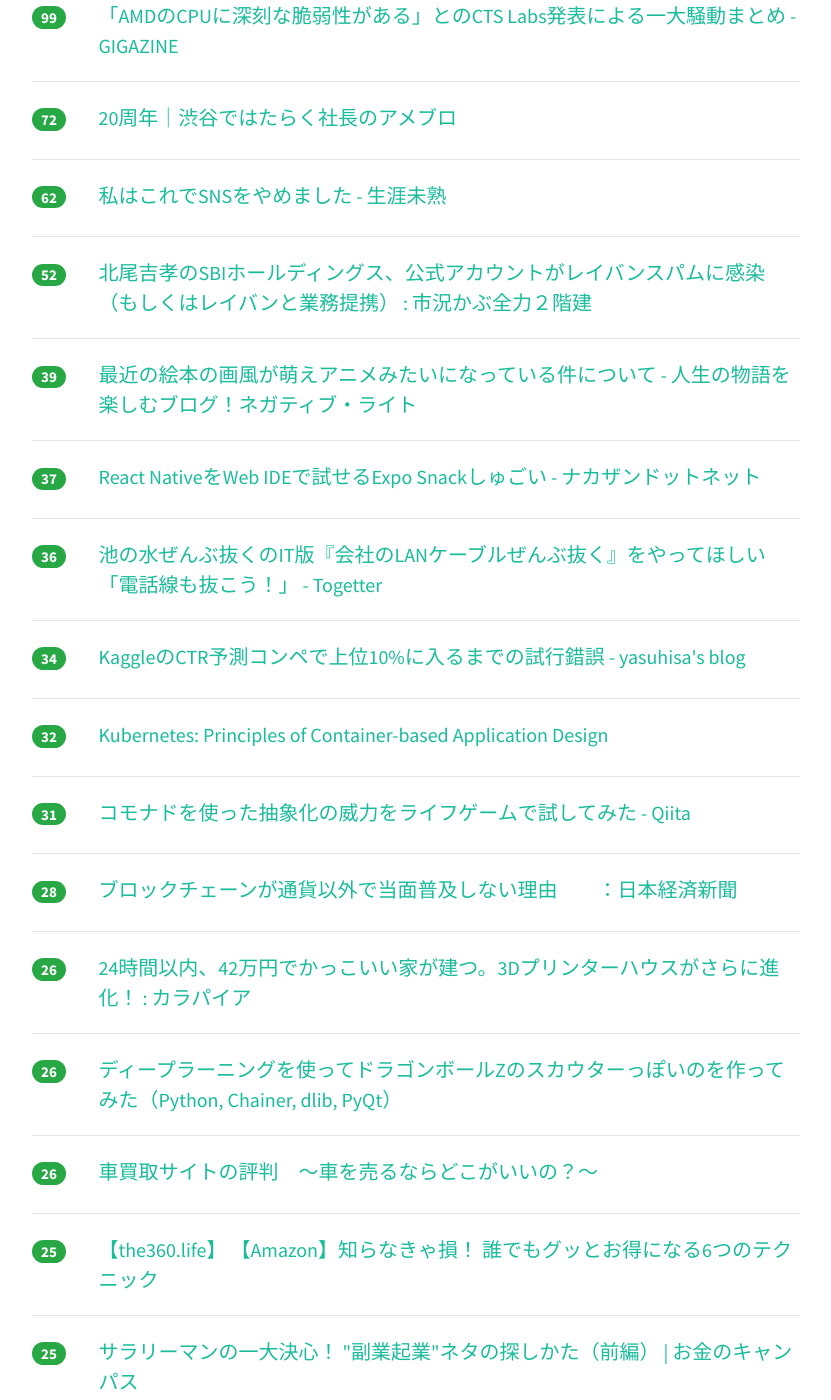
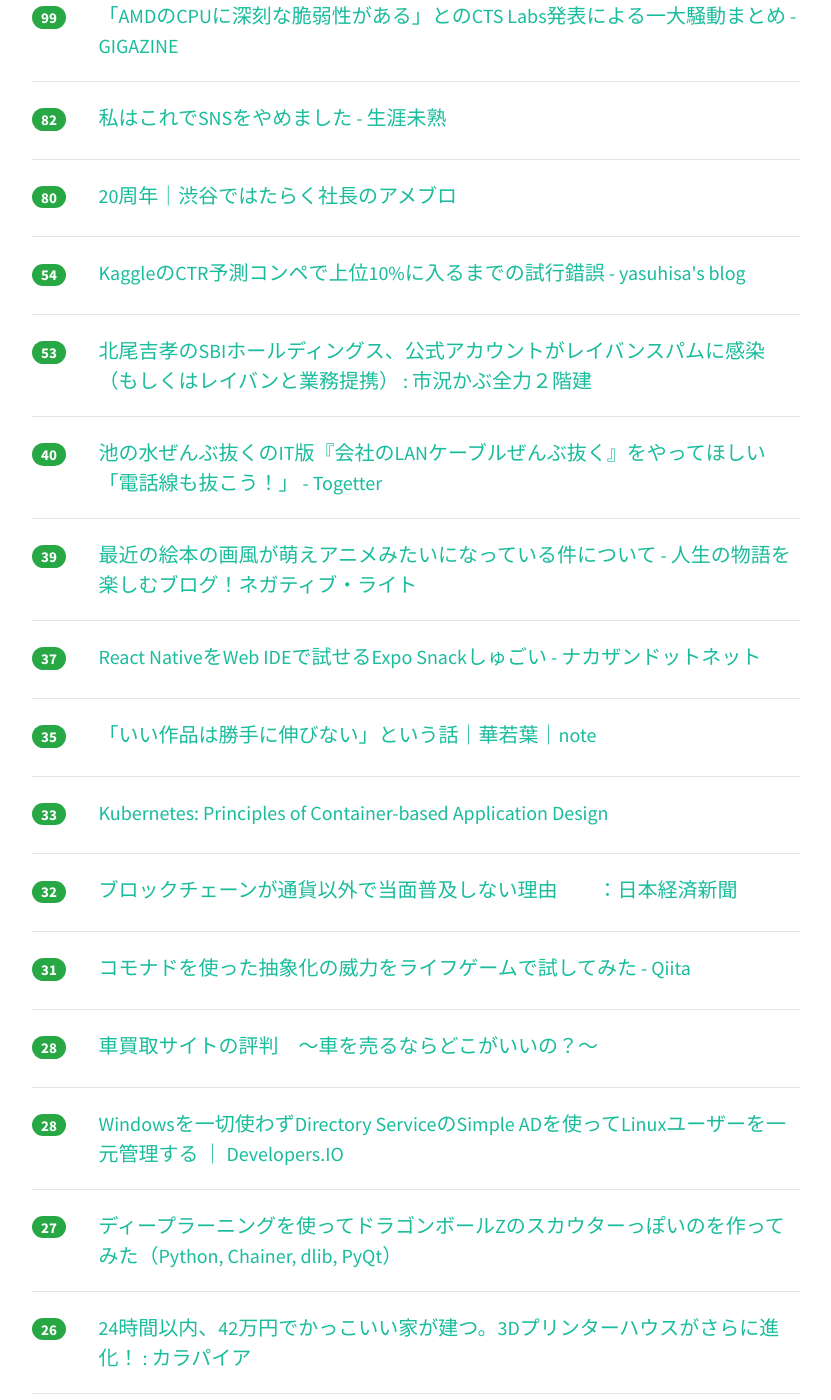
Before and after one commit to yatta47/hatena-matome-site, a Jekyll site: the page built from _posts/2018-03-18-hatena.md, in a window 1280 px wide and 1400 px high, scrolled down 807 px. Shown: the whole window, without its empty margins (224-1055 px from the left). Built offline with Jekyll 4.4.1, drawn with Linux system fonts in a browser that asks for light colours; nearby versions of some CDN libraries; some of the changed text lies outside the part shown.

Commit message:
Updated 2018-03-18

```diff
--- a/_posts/2018-03-18-hatena.md
+++ b/_posts/2018-03-18-hatena.md
@@ -1,28 +1,28 @@
 ---
 layout: post
 title:  "2018-03-18 はてぶIT"
-date:   2018-03-18 20:02:43
+date:   2018-03-18 21:02:12
 tags: [it-hotentry]
 ---
-45 件のデータあり
+47 件のデータあり
 
 <hr><div class="row">
-<div class="col-1"><span class="badge badge-pill badge-success h2">714</span></div>
+<div class="col-1"><span class="badge badge-pill badge-success h2">727</span></div>
 <div class="col-11"><a href='https://www.jstage.jst.go.jp/article/kagakutoseibutsu/51/5/51_318/_pdf' target='_blank'>統計検定を理解せずに使っている人のために I - J-Stage</a></div>
 </div>
 <hr>
 <div class="row">
-<div class="col-1"><span class="badge badge-pill badge-success h2">400</span></div>
+<div class="col-1"><span class="badge badge-pill badge-success h2">424</span></div>
 <div class="col-11"><a href='http://sato001.com/high-speed-input-keyboard' target='_blank'>キーボードの入力スピードを飛躍的に向上させる入力テクニック</a></div>
 </div>
 <hr>
 <div class="row">
-<div class="col-1"><span class="badge badge-pill badge-success h2">159</span></div>
+<div class="col-1"><span class="badge badge-pill badge-success h2">161</span></div>
 <div class="col-11"><a href='https://hakobe932.hatenablog.com/entry/2018/03/17/190938' target='_blank'>やっていく技術テーマを探す - はこべにっき ♨</a></div>
 </div>
 <hr>
 <div class="row">
-<div class="col-1"><span class="badge badge-pill badge-success h2">108</span></div>
+<div class="col-1"><span class="badge badge-pill badge-success h2">128</span></div>
 <div class="col-11"><a href='https://www.nginx.com/blog/nginx-1-13-10-grpc/' target='_blank'>Announcing gRPC Support in NGINX - NGINX</a></div>
 </div>
 <hr>
@@ -37,18 +37,28 @@ tags: [it-hotentry]
 </div>
 <hr>
 <div class="row">
-<div class="col-1"><span class="badge badge-pill badge-success h2">72</span></div>
+<div class="col-1"><span class="badge badge-pill badge-success h2">82</span></div>
+<div class="col-11"><a href='http://syossan.hateblo.jp/entry/2018/03/18/063034' target='_blank'>私はこれでSNSをやめました - 生涯未熟</a></div>
+</div>
+<hr>
+<div class="row">
+<div class="col-1"><span class="badge badge-pill badge-success h2">80</span></div>
 <div class="col-11"><a href='https://ameblo.jp/shibuya/entry-12360942593.html' target='_blank'>20周年｜渋谷ではたらく社長のアメブロ</a></div>
 </div>
 <hr>
 <div class="row">
-<div class="col-1"><span class="badge badge-pill badge-success h2">62</span></div>
-<div class="col-11"><a href='http://syossan.hateblo.jp/entry/2018/03/18/063034' target='_blank'>私はこれでSNSをやめました - 生涯未熟</a></div>
+<div class="col-1"><span class="badge badge-pill badge-success h2">54</span></div>
+<div class="col-11"><a href='http://www.yasuhisay.info/entry/kaggle_avazu_ctr_prediction' target='_blank'>KaggleのCTR予測コンペで上位10%に入るまでの試行錯誤 - yasuhisa's blog</a></div>
 </div>
 <hr>
 <div class="row">
-<div class="col-1"><span class="badge badge-pill badge-success h2">52</span></div>
+<div class="col-1"><span class="badge badge-pill badge-success h2">53</span></div>
 <div class="col-11"><a href='http://kabumatome.doorblog.jp/archives/65914917.html' target='_blank'>北尾吉孝のSBIホールディングス、公式アカウントがレイバンスパムに感染（もしくはレイバンと業務提携） : 市況かぶ全力２階建</a></div>
+</div>
+<hr>
+<div class="row">
+<div class="col-1"><span class="badge badge-pill badge-success h2">40</span></div>
+<div class="col-11"><a href='https://togetter.com/li/1209487' target='_blank'>池の水ぜんぶ抜くのIT版『会社のLANケーブルぜんぶ抜く』をやってほしい「電話線も抜こう！」 - Togetter</a></div>
 </div>
 <hr>
 <div class="row">
@@ -62,18 +72,18 @@ tags: [it-hotentry]
 </div>
 <hr>
 <div class="row">
-<div class="col-1"><span class="badge badge-pill badge-success h2">36</span></div>
-<div class="col-11"><a href='https://togetter.com/li/1209487' target='_blank'>池の水ぜんぶ抜くのIT版『会社のLANケーブルぜんぶ抜く』をやってほしい「電話線も抜こう！」 - Togetter</a></div>
+<div class="col-1"><span class="badge badge-pill badge-success h2">35</span></div>
+<div class="col-11"><a href='https://note.mu/wkbast/n/n9d262baf1b2a' target='_blank'>「いい作品は勝手に伸びない」という話｜華若葉｜note</a></div>
 </div>
 <hr>
 <div class="row">
-<div class="col-1"><span class="badge badge-pill badge-success h2">34</span></div>
-<div class="col-11"><a href='http://www.yasuhisay.info/entry/kaggle_avazu_ctr_prediction' target='_blank'>KaggleのCTR予測コンペで上位10%に入るまでの試行錯誤 - yasuhisa's blog</a></div>
+<div class="col-1"><span class="badge badge-pill badge-success h2">33</span></div>
+<div class="col-11"><a href='http://blog.kubernetes.io/2018/03/principles-of-container-app-design.html' target='_blank'>Kubernetes: Principles of Container-based Application Design</a></div>
 </div>
 <hr>
 <div class="row">
 <div class="col-1"><span class="badge badge-pill badge-success h2">32</span></div>
-<div class="col-11"><a href='http://blog.kubernetes.io/2018/03/principles-of-container-app-design.html' target='_blank'>Kubernetes: Principles of Container-based Application Design</a></div>
+<div class="col-11"><a href='https://www.nikkei.com/article/DGXMZO28174890V10C18A3000000/' target='_blank'>ブロックチェーンが通貨以外で当面普及しない理由　　：日本経済新聞</a></div>
 </div>
 <hr>
 <div class="row">
@@ -83,22 +93,22 @@ tags: [it-hotentry]
 <hr>
 <div class="row">
 <div class="col-1"><span class="badge badge-pill badge-success h2">28</span></div>
-<div class="col-11"><a href='https://www.nikkei.com/article/DGXMZO28174890V10C18A3000000/' target='_blank'>ブロックチェーンが通貨以外で当面普及しない理由　　：日本経済新聞</a></div>
+<div class="col-11"><a href='http://shizu183.com/?p=557' target='_blank'>車買取サイトの評判　～車を売るならどこがいいの？～</a></div>
+</div>
+<hr>
+<div class="row">
+<div class="col-1"><span class="badge badge-pill badge-success h2">28</span></div>
+<div class="col-11"><a href='https://dev.classmethod.jp/cloud/aws/linux-simplead-management/' target='_blank'>Windowsを一切使わずDirectory ServiceのSimple ADを使ってLinuxユーザーを一元管理する ｜ Developers.IO</a></div>
+</div>
+<hr>
+<div class="row">
+<div class="col-1"><span class="badge badge-pill badge-success h2">27</span></div>
+<div class="col-11"><a href='http://neuro-educator.com/dbscouter/' target='_blank'>ディープラーニングを使ってドラゴンボールZのスカウターっぽいのを作ってみた（Python, Chainer, dlib, PyQt）</a></div>
 </div>
 <hr>
 <div class="row">
 <div class="col-1"><span class="badge badge-pill badge-success h2">26</span></div>
 <div class="col-11"><a href='http://karapaia.com/archives/52255337.html' target='_blank'>24時間以内、42万円でかっこいい家が建つ。3Dプリンターハウスがさらに進化！ : カラパイア</a></div>
-</div>
-<hr>
-<div class="row">
-<div class="col-1"><span class="badge badge-pill badge-success h2">26</span></div>
-<div class="col-11"><a href='http://neuro-educator.com/dbscouter/' target='_blank'>ディープラーニングを使ってドラゴンボールZのスカウターっぽいのを作ってみた（Python, Chainer, dlib, PyQt）</a></div>
-</div>
-<hr>
-<div class="row">
-<div class="col-1"><span class="badge badge-pill badge-success h2">26</span></div>
-<div class="col-11"><a href='http://shizu183.com/?p=557' target='_blank'>車買取サイトの評判　～車を売るならどこがいいの？～</a></div>
 </div>
 <hr>
 <div class="row">
@@ -113,17 +123,27 @@ tags: [it-hotentry]
 <hr>
 <div class="row">
 <div class="col-1"><span class="badge badge-pill badge-success h2">23</span></div>
-<div class="col-11"><a href='https://dev.classmethod.jp/cloud/aws/linux-simplead-management/' target='_blank'>Windowsを一切使わずDirectory ServiceのSimple ADを使ってLinuxユーザーを一元管理する ｜ Developers.IO</a></div>
+<div class="col-11"><a href='http://katsumakazuyo.hatenablog.com/entry/2018/03/18/092534' target='_blank'>Windows10はたまにインストールし直すと気持ちがいい - 勝間和代が徹底的にマニアックな話をアップするブログ</a></div>
 </div>
 <hr>
 <div class="row">
-<div class="col-1"><span class="badge badge-pill badge-success h2">23</span></div>
-<div class="col-11"><a href='http://katsumakazuyo.hatenablog.com/entry/2018/03/18/092534' target='_blank'>Windows10はたまにインストールし直すと気持ちがいい - 勝間和代が徹底的にマニアックな話をアップするブログ</a></div>
+<div class="col-1"><span class="badge badge-pill badge-success h2">22</span></div>
+<div class="col-11"><a href='https://www.moongift.jp/2018/03/xltrail-vba%E3%81%AE%E5%B7%AE%E5%88%86%E3%82%92%E8%A1%A8%E7%A4%BA%E3%81%99%E3%82%8Bgit%E3%82%B5%E3%83%96%E3%82%B3%E3%83%9E%E3%83%B3%E3%83%89/' target='_blank'>xltrail - VBAの差分を表示するGitサブコマンド MOONGIFT</a></div>
+</div>
+<hr>
+<div class="row">
+<div class="col-1"><span class="badge badge-pill badge-success h2">22</span></div>
+<div class="col-11"><a href='https://www.moongift.jp/2018/03/mailhog-%E7%AE%A1%E7%90%86%E7%94%BB%E9%9D%A2%E4%BB%98%E3%81%8D%E3%81%AA%E9%96%8B%E7%99%BA%E7%94%A8%E3%83%A1%E3%83%BC%E3%83%AB%E3%82%B5%E3%83%BC%E3%83%90/' target='_blank'>MailHog - 管理画面付きな開発用メールサーバ MOONGIFT</a></div>
 </div>
 <hr>
 <div class="row">
 <div class="col-1"><span class="badge badge-pill badge-success h2">21</span></div>
 <div class="col-11"><a href='https://developers.google.com/web/updates/2018/03/clipboardapi' target='_blank'>Unblocking Clipboard Access  |  Web  |  Google Developers</a></div>
+</div>
+<hr>
+<div class="row">
+<div class="col-1"><span class="badge badge-pill badge-success h2">21</span></div>
+<div class="col-11"><a href='http://reokaminaga.hatenablog.com/entry/2018/03/01/035722' target='_blank'>プログラマーとは誰か - かみなが れお</a></div>
 </div>
 <hr>
 <div class="row">
@@ -137,33 +157,18 @@ tags: [it-hotentry]
 </div>
 <hr>
 <div class="row">
-<div class="col-1"><span class="badge badge-pill badge-success h2">20</span></div>
-<div class="col-11"><a href='http://reokaminaga.hatenablog.com/entry/2018/03/01/035722' target='_blank'>プログラマーとは誰か - かみなが れお</a></div>
-</div>
-<hr>
-<div class="row">
-<div class="col-1"><span class="badge badge-pill badge-success h2">20</span></div>
-<div class="col-11"><a href='https://www.moongift.jp/2018/03/xltrail-vba%E3%81%AE%E5%B7%AE%E5%88%86%E3%82%92%E8%A1%A8%E7%A4%BA%E3%81%99%E3%82%8Bgit%E3%82%B5%E3%83%96%E3%82%B3%E3%83%9E%E3%83%B3%E3%83%89/' target='_blank'>xltrail - VBAの差分を表示するGitサブコマンド MOONGIFT</a></div>
-</div>
-<hr>
-<div class="row">
-<div class="col-1"><span class="badge badge-pill badge-success h2">20</span></div>
-<div class="col-11"><a href='https://note.mu/wkbast/n/n9d262baf1b2a' target='_blank'>「いい作品は勝手に伸びない」という話｜華若葉｜note</a></div>
-</div>
-<hr>
-<div class="row">
 <div class="col-1"><span class="badge badge-pill badge-success h2">19</span></div>
 <div class="col-11"><a href='http://b.hatena.ne.jp/guide?via=201027' target='_blank'>rfgvdsfgvdsf</a></div>
 </div>
 <hr>
 <div class="row">
-<div class="col-1"><span class="badge badge-pill badge-success h2">18</span></div>
-<div class="col-11"><a href='https://www.gizmodo.jp/2018/03/notchs-arent-cool-anymore-already.html' target='_blank'>「ノッチ」のクールさがたったの半年で消滅した理由 | ギズモード・ジャパン</a></div>
+<div class="col-1"><span class="badge badge-pill badge-success h2">19</span></div>
+<div class="col-11"><a href='http://www.tortoise-shell.net/entry/skill-up-strategy' target='_blank'>デザイナーのスキルアップ戦略と、重要な３つの観点 - Tortoise Shell</a></div>
 </div>
 <hr>
 <div class="row">
 <div class="col-1"><span class="badge badge-pill badge-success h2">18</span></div>
-<div class="col-11"><a href='http://www.tortoise-shell.net/entry/skill-up-strategy' target='_blank'>デザイナーのスキルアップ戦略と、重要な３つの観点 - Tortoise Shell</a></div>
+<div class="col-11"><a href='https://www.gizmodo.jp/2018/03/notchs-arent-cool-anymore-already.html' target='_blank'>「ノッチ」のクールさがたったの半年で消滅した理由 | ギズモード・ジャパン</a></div>
 </div>
 <hr>
 <div class="row">
@@ -173,16 +178,16 @@ tags: [it-hotentry]
 <hr>
 <div class="row">
 <div class="col-1"><span class="badge badge-pill badge-success h2">17</span></div>
+<div class="col-11"><a href='https://anond.hatelabo.jp/20180317190401' target='_blank'>ブクマ数なんて</a></div>
+</div>
+<hr>
+<div class="row">
+<div class="col-1"><span class="badge badge-pill badge-success h2">17</span></div>
 <div class="col-11"><a href='https://dev.classmethod.jp/cloud/extended-dialog-model/' target='_blank'>[日本語Alexa] 強制的にステータスをCOMPLETEDに遷移させることで、複雑なダイアログモデルを作成してみる ｜ Developers.IO</a></div>
 </div>
 <hr>
 <div class="row">
-<div class="col-1"><span class="badge badge-pill badge-success h2">16</span></div>
-<div class="col-11"><a href='https://anond.hatelabo.jp/20180317190401' target='_blank'>ブクマ数なんて</a></div>
-</div>
-<hr>
-<div class="row">
-<div class="col-1"><span class="badge badge-pill badge-success h2">16</span></div>
+<div class="col-1"><span class="badge badge-pill badge-success h2">17</span></div>
 <div class="col-11"><a href='https://corriente.top/bose-quietcomfort-35-sale-20180318/' target='_blank'>【7,560円オフ】Boseのワイヤレスヘッドホン「QuietComfort 35」がAmazon特選タイムセールで30,240円に | CoRRiENTE.top</a></div>
 </div>
 <hr>
@@ -192,28 +197,23 @@ tags: [it-hotentry]
 </div>
 <hr>
 <div class="row">
-<div class="col-1"><span class="badge badge-pill badge-success h2">15</span></div>
-<div class="col-11"><a href='https://www.moongift.jp/2018/03/mailhog-%E7%AE%A1%E7%90%86%E7%94%BB%E9%9D%A2%E4%BB%98%E3%81%8D%E3%81%AA%E9%96%8B%E7%99%BA%E7%94%A8%E3%83%A1%E3%83%BC%E3%83%AB%E3%82%B5%E3%83%BC%E3%83%90/' target='_blank'>MailHog - 管理画面付きな開発用メールサーバ MOONGIFT</a></div>
-</div>
-<hr>
-<div class="row">
 <div class="col-1"><span class="badge badge-pill badge-success h2">14</span></div>
 <div class="col-11"><a href='http://tatsumo77.hatenablog.com/entry/2018/03/17/193206' target='_blank'>はじめて撮影した桜の写真を振り返ってみました＠北海道岩見沢 - Circulation - Camera</a></div>
 </div>
 <hr>
 <div class="row">
-<div class="col-1"><span class="badge badge-pill badge-success h2">12</span></div>
+<div class="col-1"><span class="badge badge-pill badge-success h2">13</span></div>
 <div class="col-11"><a href='https://anond.hatelabo.jp/20180215075122' target='_blank'>YouTubeを見る感覚</a></div>
+</div>
+<hr>
+<div class="row">
+<div class="col-1"><span class="badge badge-pill badge-success h2">13</span></div>
+<div class="col-11"><a href='https://qiita.com/nekoumei/items/77d062d085c09e4a2c6a' target='_blank'>[Python]インスタ映えする決定木を描く - Qiita</a></div>
 </div>
 <hr>
 <div class="row">
 <div class="col-1"><span class="badge badge-pill badge-success h2">12</span></div>
 <div class="col-11"><a href='https://tobalog.com/2018/03/blog-must-item/' target='_blank'>僕がブログを書くときに欠かせない8つのアイテム #わたしのブログ環境</a></div>
-</div>
-<hr>
-<div class="row">
-<div class="col-1"><span class="badge badge-pill badge-success h2">12</span></div>
-<div class="col-11"><a href='https://qiita.com/nekoumei/items/77d062d085c09e4a2c6a' target='_blank'>[Python]インスタ映えする決定木を描く - Qiita</a></div>
 </div>
 <hr>
 <div class="row">
@@ -231,3 +231,13 @@ tags: [it-hotentry]
 <div class="col-11"><a href='https://note.mu/hiranotomoki/n/n7158e2c02321' target='_blank'>心に残っている仕事がその人のキャリアをかたちつくる｜Tomoki Hirano｜note</a></div>
 </div>
 <hr>
+<div class="row">
+<div class="col-1"><span class="badge badge-pill badge-success h2">11</span></div>
+<div class="col-11"><a href='https://wired.jp/2018/03/18/theranos-and-silicon-valleys-culture/' target='_blank'>セラノスCEOを訴追したことで、規制当局がシリコンヴァレーに送った「警告」の真意｜WIRED.jp</a></div>
+</div>
+<hr>
+<div class="row">
+<div class="col-1"><span class="badge badge-pill badge-success h2">8</span></div>
+<div class="col-11"><a href='https://www3.nhk.or.jp/news/html/20180318/k10011369881000.html' target='_blank'>日本の野菜が人気 海外で種子ビジネスに本格参入へ 三井物産 | NHKニュース</a></div>
+</div>
+<hr>
```
